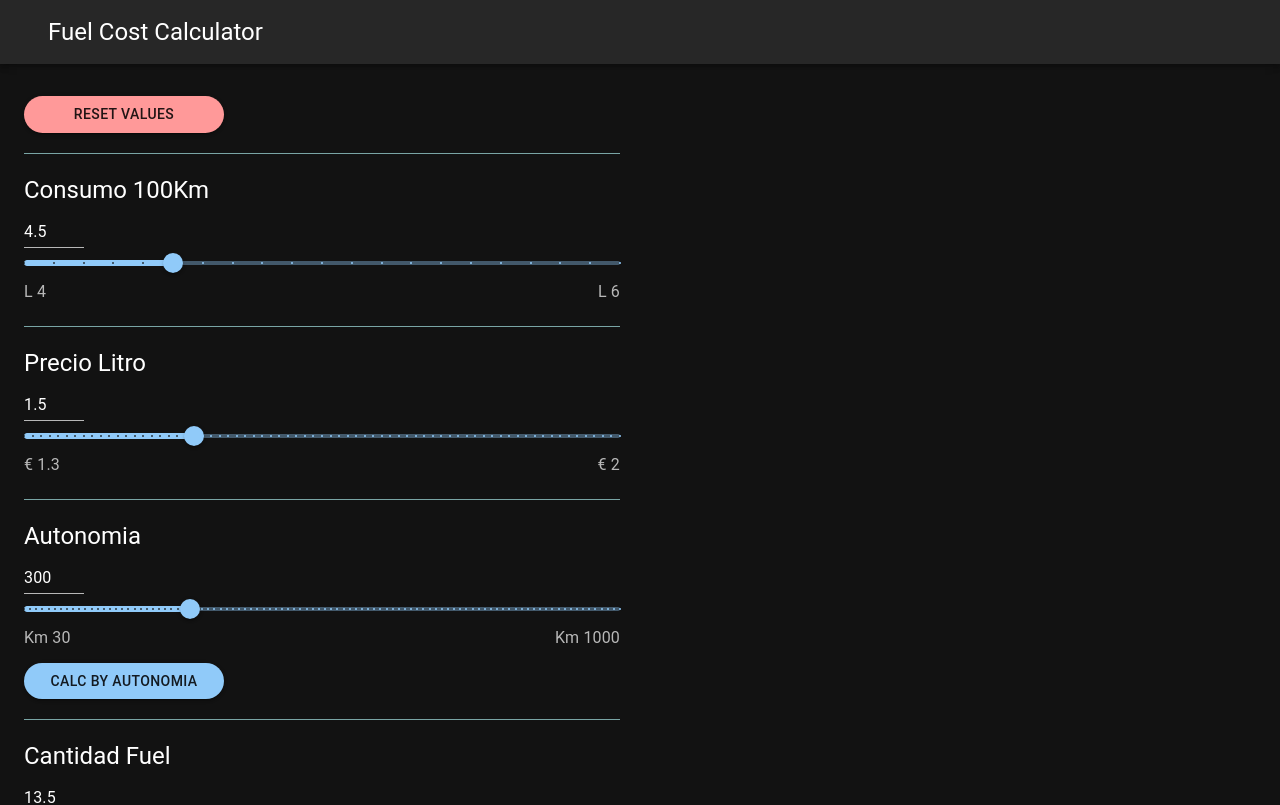
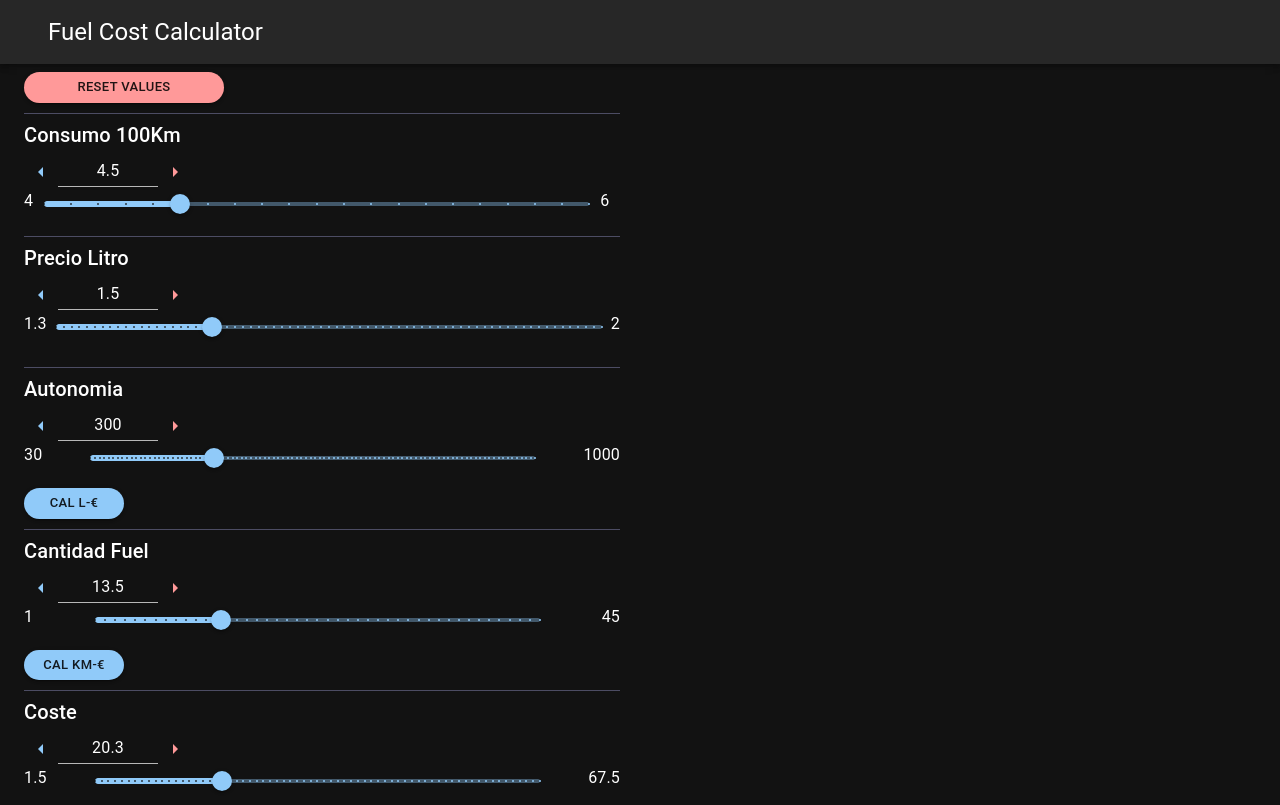
Before and after one commit to mvillajos/fuelcostcalc, a React (Vite) app: page / in a window 1280 px wide. Shown: the top 805 px of the page. Built offline with nearby package versions, Linux system fonts and the light colour scheme.

Commit message:
Cambio lugar botones recalcular

```diff
--- a/package.json
+++ b/package.json
@@ -12,6 +12,7 @@
   "dependencies": {
     "@emotion/react": "^11.11.1",
     "@emotion/styled": "^11.11.0",
+    "@mui/icons-material": "^5.14.8",
     "@mui/material": "^5.13.6",
     "react": "^18.2.0",
     "react-dom": "^18.2.0"
--- a/src/App.jsx
+++ b/src/App.jsx
@@ -11,7 +11,7 @@ function App() {
   return (
     <div className="App">
       <Navbar />
-      <Container maxWidth="xl" sx={{ marginTop: 4 }}>
+      <Container maxWidth="xl" sx={{ marginTop: 1 }}>
         <Grid container spacing={5} alignItems="center">
           <Grid item xs={12} md={6}>
             <SliderPanel />
--- a/src/Components/SliderComponent.jsx
+++ b/src/Components/SliderComponent.jsx
@@ -1,13 +1,22 @@
 // import React from "react";
 import Slider from "@mui/material/Slider";
-import { Typography } from "@mui/material";
+import { Typography, Grid } from "@mui/material";
 import { Stack } from "@mui/system";
 import MuiInput from "@mui/material/Input";
+import { IconButton, Button } from "@mui/material";
 import { styled } from "@mui/material/styles";
+// import ArrowLeftIcon from "@mui/icons-material/ArrowLeft";
+// import ArrowRightIcon from "@mui/icons-material/ArrowRight";
+import * as Icons from "@mui/icons-material";
 
 const Input = styled(MuiInput)`
-  width: 60px;
+  width: 100px;
 `;
+
+const styleBtnCalc = {
+  borderRadius: 10,
+  width: 100,
+};
 
 const SliderComponent = ({
   defaultValue,
@@ -18,6 +27,8 @@ const SliderComponent = ({
   value2,
   setValue2,
   steps,
+  handleRecalc,
+  textoBtnRecalc,
 }) => {
   const handleSliderChange = (event, newValue) => {
     setValue2(newValue);
@@ -35,12 +46,66 @@ const SliderComponent = ({
     }
   };
 
+  const handleDecClick = () => {
+    const strnum = steps.toString();
+    let numdec = 0;
+    if (strnum.includes(".")) {
+      let partenum = strnum.split(".");
+      numdec = partenum[1].toString().length;
+    }
+    let newValue = Number((value2 - steps).toFixed(numdec));
+
+    if (newValue < min) {
+      newValue = min;
+    }
+
+    setValue2(newValue);
+  };
+
+  const handleIncClick = () => {
+    const strnum = steps.toString();
+    let numdec = 0;
+    if (strnum.includes(".")) {
+      let partenum = strnum.split(".");
+      numdec = partenum[1].toString().length;
+    }
+    let newValue = Number((value2 + steps).toFixed(numdec));
+
+    if (newValue > max) {
+      newValue = max;
+    }
+
+    setValue2(newValue);
+  };
+
   return (
-    <Stack my={1.4}>
-      <Stack gap={1}>
-        <Typography variant="h5">{label}</Typography>
-        <Typography variant="h6">
+    <Stack my={0}>
+      <Stack gap={0.5}>
+        {/* <Typography variant="h6"> */}
         {/* {unit} {amount} */}
+        <Grid container spacing={5} alignItems="space-between">
+          <Grid item>
+            <Typography variant="h6">{label}</Typography>
+          </Grid>
+          {/* <Grid item>
+            {textoBtnRecalc && (
+              <Button
+                sx={styleBtnCalc}
+                variant="contained"
+                color="primary"
+                size="small"
+                onClick={handleRecalc}
+              >
+                {textoBtnRecalc}
+              </Button>
+            )}
+          </Grid> */}
+        </Grid>
+
+        <Grid>
+          <IconButton size="small" onClick={handleDecClick}>
+            <Icons.ArrowLeft fontSize="medium" color="primary" />
+          </IconButton>
           <Input
             value={value2}
             size="small"
@@ -50,12 +115,30 @@ const SliderComponent = ({
               step: steps,
               min: min,
               max: max,
+              style: { textAlign: "center" },
               type: "number",
               "aria-labelledby": "input-slider",
             }}
+            sx={{
+              "& input::-webkit-outer-spin-button, & input::-webkit-inner-spin-button":
+                {
+                  display: "none",
+                },
+              "& input[type=number]": {
+                MozAppearance: "textfield",
+              },
+            }}
           />
-        </Typography>
+          <IconButton size="small" onClick={handleIncClick}>
+            <Icons.ArrowRight fontSize="medium" color="secondary" />
+          </IconButton>
+          {/* </Typography> */}
+        </Grid>
       </Stack>
+
+      <Grid container spacing={1} justifyContent={"space-between"}>
+        <Grid item>{min}</Grid>
+        <Grid item xs={textoBtnRecalc ? 9 : 11}>
           <Slider
             min={min}
             max={max}
@@ -69,15 +152,32 @@ const SliderComponent = ({
             step={steps}
             aria-labelledby="input-slider"
           />
+        </Grid>
+        <Grid item>{max}</Grid>
 
-      <Stack direction="row" justifyContent="space-between">
-        <Typography variant="subtitle1" color="text.secondary">
+        <Grid item alignContent={"flex-end"}>
+          {textoBtnRecalc && (
+            <Button
+              sx={styleBtnCalc}
+              variant="contained"
+              color="primary"
+              size="small"
+              onClick={handleRecalc}
+            >
+              {textoBtnRecalc}
+            </Button>
+          )}
+        </Grid>
+      </Grid>
+
+      {/* <Stack direction="row" justifyContent="space-between">
+        <Typography variant="" color="text.secondary">
           {unit} {min}
         </Typography>
-        <Typography variant="subtitle1" color="text.secondary">
+        <Typography variant="" color="text.secondary">
           {unit} {max}
         </Typography>
-      </Stack>
+      </Stack> */}
     </Stack>
   );
 };
--- a/src/Components/SliderPanel.jsx
+++ b/src/Components/SliderPanel.jsx
@@ -11,8 +11,8 @@ import {
   litros_coste,
   autonomia_coste,
   autonomia_litros,
-} from "../userFunctions";
-import { defaultValues, defaultCalcValues, Ctes } from "../constants";
+} from "../PureJS/userFunctions";
+import { defaultValues, defaultCalcValues, Ctes } from "../PureJS/constants";
 
 const SliderPanel = () => {
   // const ConsumoKm = data.Consumo100 / 100;
@@ -22,9 +22,9 @@ const SliderPanel = () => {
   };
 
   const styleDivider = {
-    marginTop: "20px",
-    marginBottom: "20px",
-    bgcolor: "#669999",
+    marginTop: "10px",
+    marginBottom: "5px",
+    bgcolor: "#33334d",
     // height: 2,
   };
 
@@ -75,7 +75,7 @@ const SliderPanel = () => {
         sx={styleBtnCalc}
         variant="contained"
         color="secondary"
-        size="medium"
+        size="small"
         onClick={() => {
           setValconsumo100(defaultValues.Consumo100);
           setValpreciolitro(defaultValues.PrecioLitro);
@@ -127,13 +127,20 @@ const SliderPanel = () => {
         unit="Km"
         // amount={data.Autonomia}
         label="Autonomia"
+        textoBtnRecalc="Cal l-€"
+        handleRecalc={(e) => {
+          setValcantlitros(litros_autonomia(valautonomia, valconsumo100));
+          setValcoste(
+            coste_autonomia(valautonomia, valconsumo100, valpreciolitro)
+          );
+        }}
       />
-      <Button
-        // className="btncalculo"
+
+      {/* <Button
         sx={styleBtnCalc}
         variant="contained"
         color="primary"
-        size="medium"
+        size="small"
         onClick={() => {
           setValcantlitros(litros_autonomia(valautonomia, valconsumo100));
           setValcoste(
@@ -142,7 +149,7 @@ const SliderPanel = () => {
         }}
       >
         Calc by AUTONOMIA
-      </Button>
+      </Button> */}
 
       <Divider sx={styleDivider} />
 
@@ -156,19 +163,25 @@ const SliderPanel = () => {
         unit="L"
         // amount={data.Litros}
         label="Cantidad Fuel"
+        textoBtnRecalc={"Cal km-€"}
+        handleRecalc={(e) => {
+          setValcoste(coste_litros(valcantlitros, valpreciolitro));
+          setValautonomia(autonomia_litros(valcantlitros, valconsumo100));
+        }}
       />
-      <Button
+
+      {/* <Button
         sx={styleBtnCalc}
         variant="contained"
         color="primary"
-        size="medium"
+        size="small"
         onClick={() => {
           setValcoste(coste_litros(valcantlitros, valpreciolitro));
           setValautonomia(autonomia_litros(valcantlitros, valconsumo100));
         }}
       >
         Calc by LITROS
-      </Button>
+      </Button> */}
 
       <Divider sx={styleDivider} />
 
@@ -182,12 +195,19 @@ const SliderPanel = () => {
         unit="€"
         // amount={data.Coste}
         label="Coste"
+        textoBtnRecalc={"Cal km-l"}
+        handleRecalc={(e) => {
+          setValcantlitros(litros_coste(valcoste, valpreciolitro));
+          setValautonomia(
+            autonomia_coste(valcoste, valpreciolitro, valconsumo100)
+          );
+        }}
       />
-      <Button
+      {/* <Button
         sx={styleBtnCalc}
         variant="contained"
         color="primary"
-        size="medium"
+        size="small"
         onClick={() => {
           setValcantlitros(litros_coste(valcoste, valpreciolitro));
           setValautonomia(
@@ -196,7 +216,7 @@ const SliderPanel = () => {
         }}
       >
         Calc by COSTE
-      </Button>
+      </Button> */}
 
       <Divider sx={styleDivider} />
     </div>
```
Also changed, not shown: src/PureJS/constants.js (renamed from src/constants.js), src/PureJS/userFunctions.js (renamed from src/userFunctions.js), 2 other files (tests, documents, lock files or other folders). Lines whose indentation alone changed are shown as unchanged.
